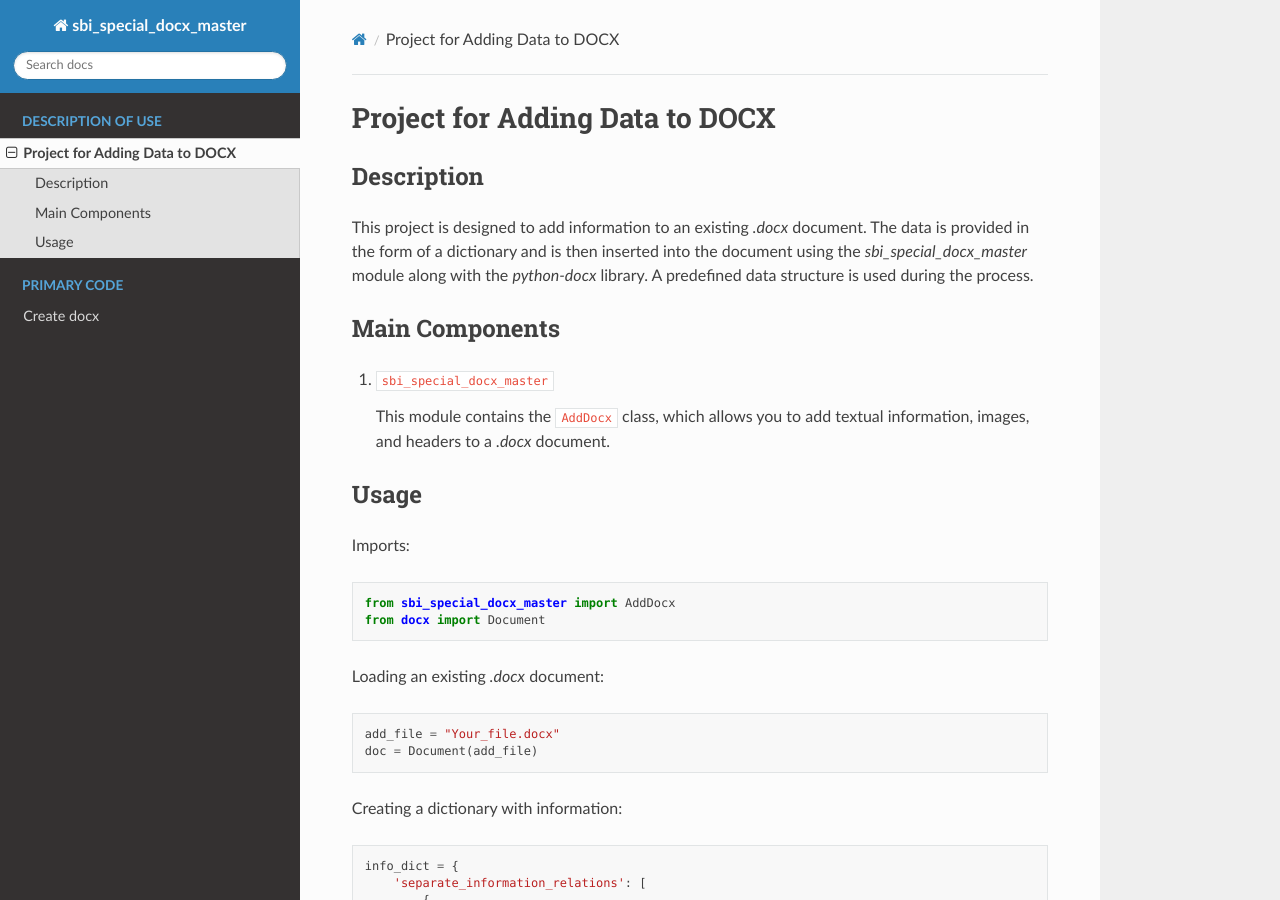
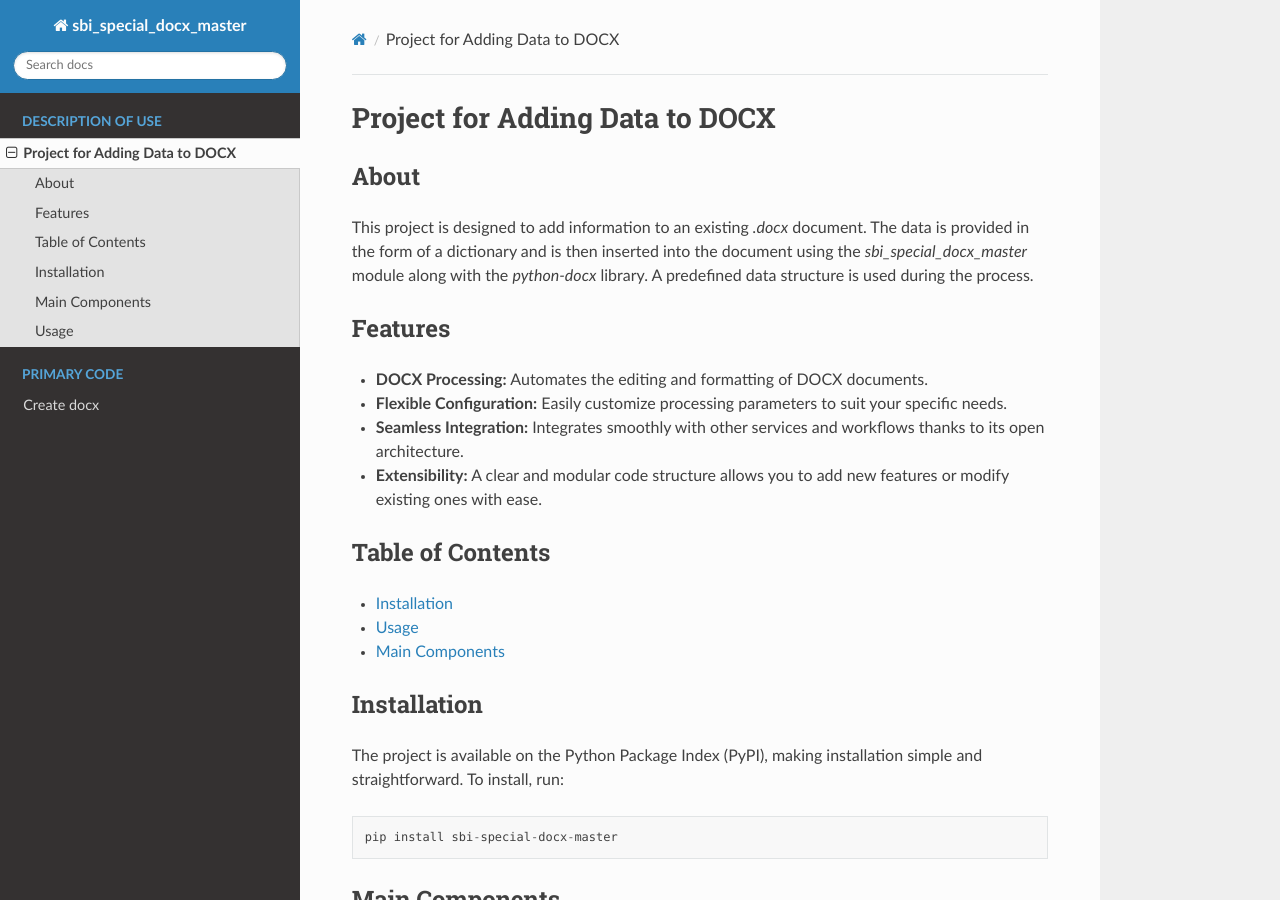
Before and after one commit to TheDanielll/sbi_special_docx_master, a Sphinx documentation site: the page built from docs/source/posts/README.rst, in a window 1280 px wide and 900 px high. Built offline with Sphinx 7.4.7 and the Read the Docs theme 3.1.0, drawn with Linux system fonts in a browser that asks for light colours.

Commit message:
documentation changes

```diff
--- a/docs/source/posts/README.rst
+++ b/docs/source/posts/README.rst
@@ -1,10 +1,33 @@
 Project for Adding Data to DOCX
 =================================
 
-Description
------------
+About
+-----
 
 This project is designed to add information to an existing `.docx` document. The data is provided in the form of a dictionary and is then inserted into the document using the `sbi_special_docx_master` module along with the `python-docx` library. A predefined data structure is used during the process.
+
+Features
+--------
+
+- **DOCX Processing:** Automates the editing and formatting of DOCX documents.
+- **Flexible Configuration:** Easily customize processing parameters to suit your specific needs.
+- **Seamless Integration:** Integrates smoothly with other services and workflows thanks to its open architecture.
+- **Extensibility:** A clear and modular code structure allows you to add new features or modify existing ones with ease.
+
+Table of Contents
+-----------------
+
+- `Installation`_
+- `Usage`_
+- `Main Components`_
+
+Installation
+------------
+
+The project is available on the Python Package Index (PyPI), making installation simple and straightforward. To install, run::
+
+   pip install sbi-special-docx-master
+
 
 Main Components
 ---------------
```
